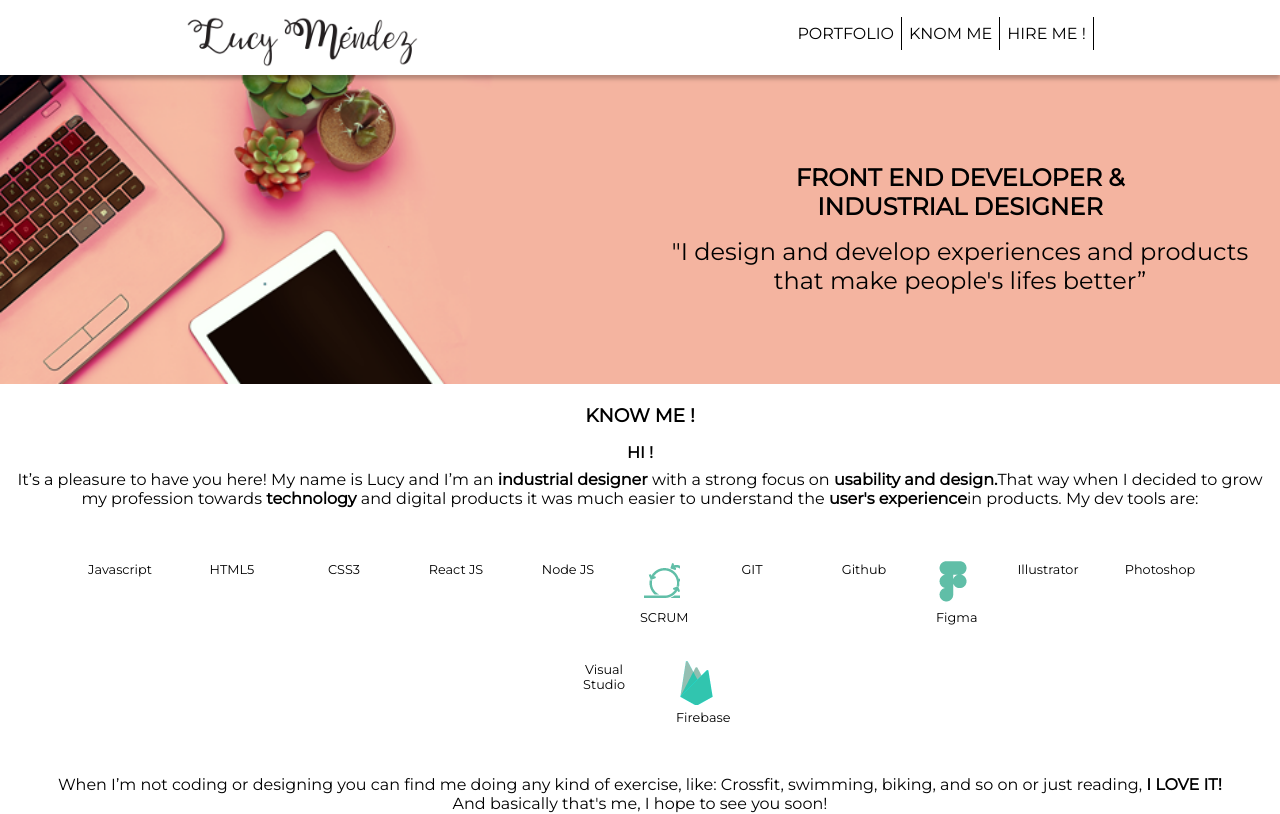
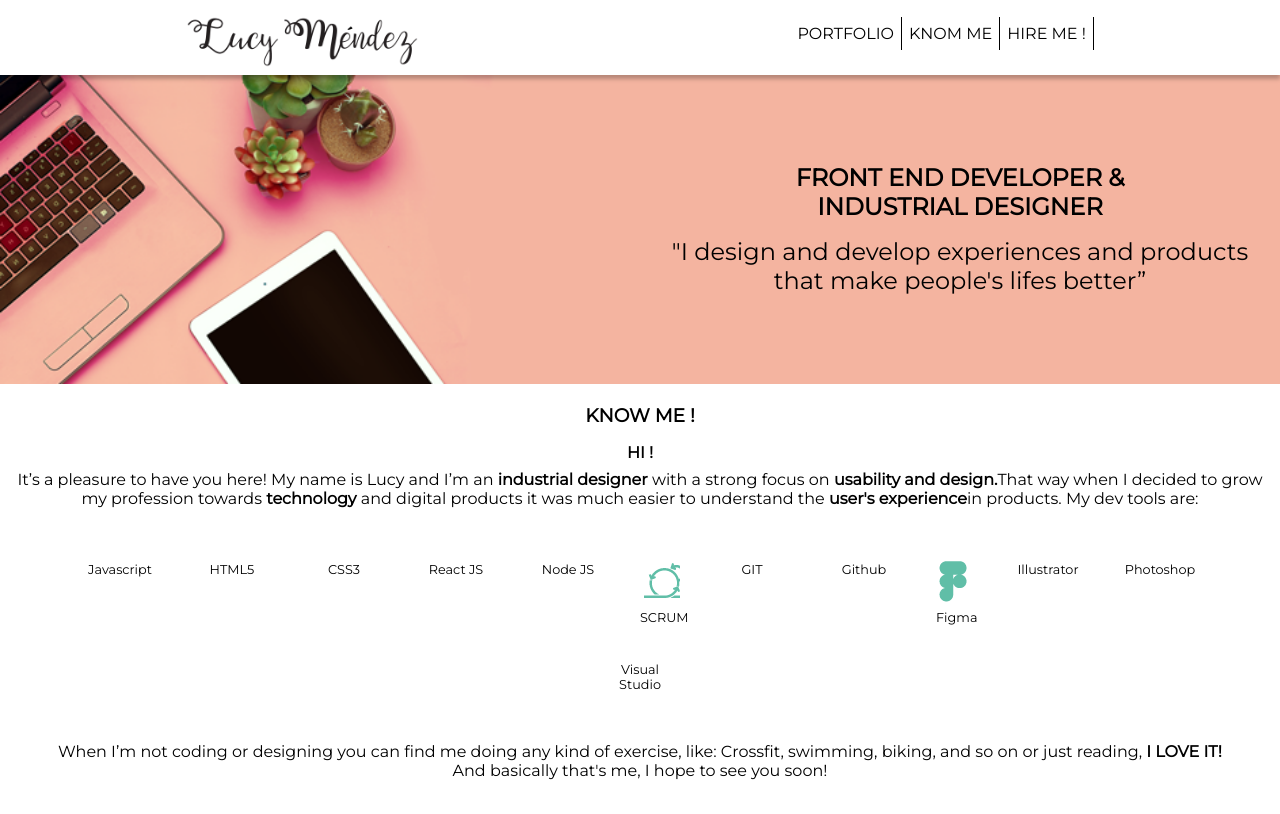
Before and after one commit to lumenbarron/lumenbarron.github.io, a React (Create React App) app: page /know-me in a window 1280 px wide. Shown: the top 814 px of the page. Built offline with nearby package versions, Linux system fonts and the light colour scheme; some icons are missing.

Commit message:
comment logo firebase

```diff
--- a/src/Home/KnowMe.js
+++ b/src/Home/KnowMe.js
@@ -84,11 +84,11 @@ export class KnowMe extends React.Component {
                    iconText="Visual Studio"
                  />
 
-                 <DevLogo
+                 {/* <DevLogo
                  gral = "icon-with-name logos-icon"
                  icon="firebase"
                  iconText="Firebase"
-                 />
+                 /> */}
 
 
                </section>
```
